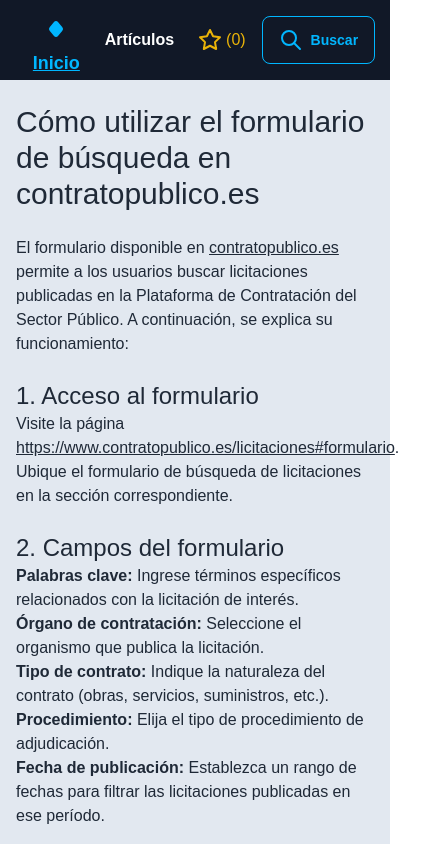
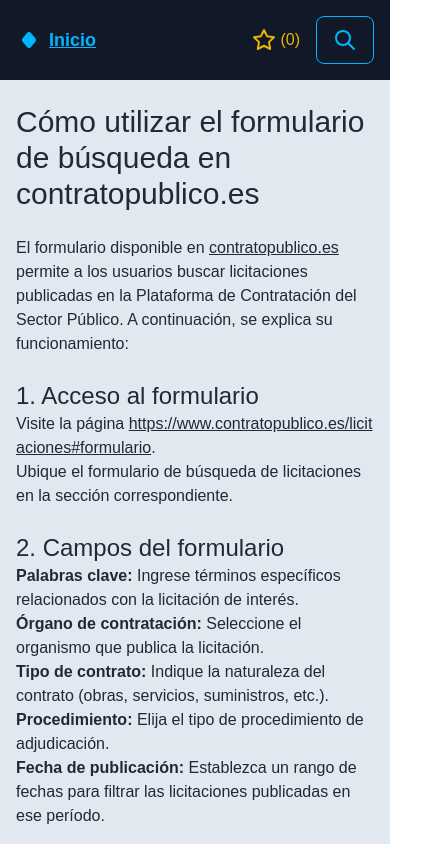
Before and after one commit to Carlesneri/contratos-publicos-frontend, a Next.js app: page /articulos/como-usar-el-formulario-de-busqueda in a window 390 px wide. Shown: the top 844 px of the page, 430 px wide, since content can reach past the window. Built offline with nearby package versions, Linux system fonts and the light colour scheme.

Commit message:
Fix styles

```diff
--- a/src/app/articulos/como-usar-el-formulario-de-busqueda/page.tsx
+++ b/src/app/articulos/como-usar-el-formulario-de-busqueda/page.tsx
@@ -37,7 +37,7 @@
 						<Link
 							href="/licitaciones#formulario"
 							target="_blank"
-							className="underline"
+							className="underline break-all"
 						>
 							https://www.contratopublico.es/licitaciones#formulario
 						</Link>
--- a/src/components/Header.tsx
+++ b/src/components/Header.tsx
@@ -49,7 +49,7 @@
 				</div>
 
 				<div className="flex gap-2 items-center">
-					<div className="dropdown dropdown-hover relative">
+					<div className="hidden sm:block dropdown dropdown-hover relative">
 						<div tabIndex={0} role="button" className="m-2">
 							<Link
 								href={"/articulos"}
@@ -121,7 +121,7 @@
 						aria-current="page"
 					>
 						<IconSearch />
-						Buscar
+						<span className="hidden sm:inline">Buscar</span>
 					</Link>
 				</div>
 			</nav>
```
